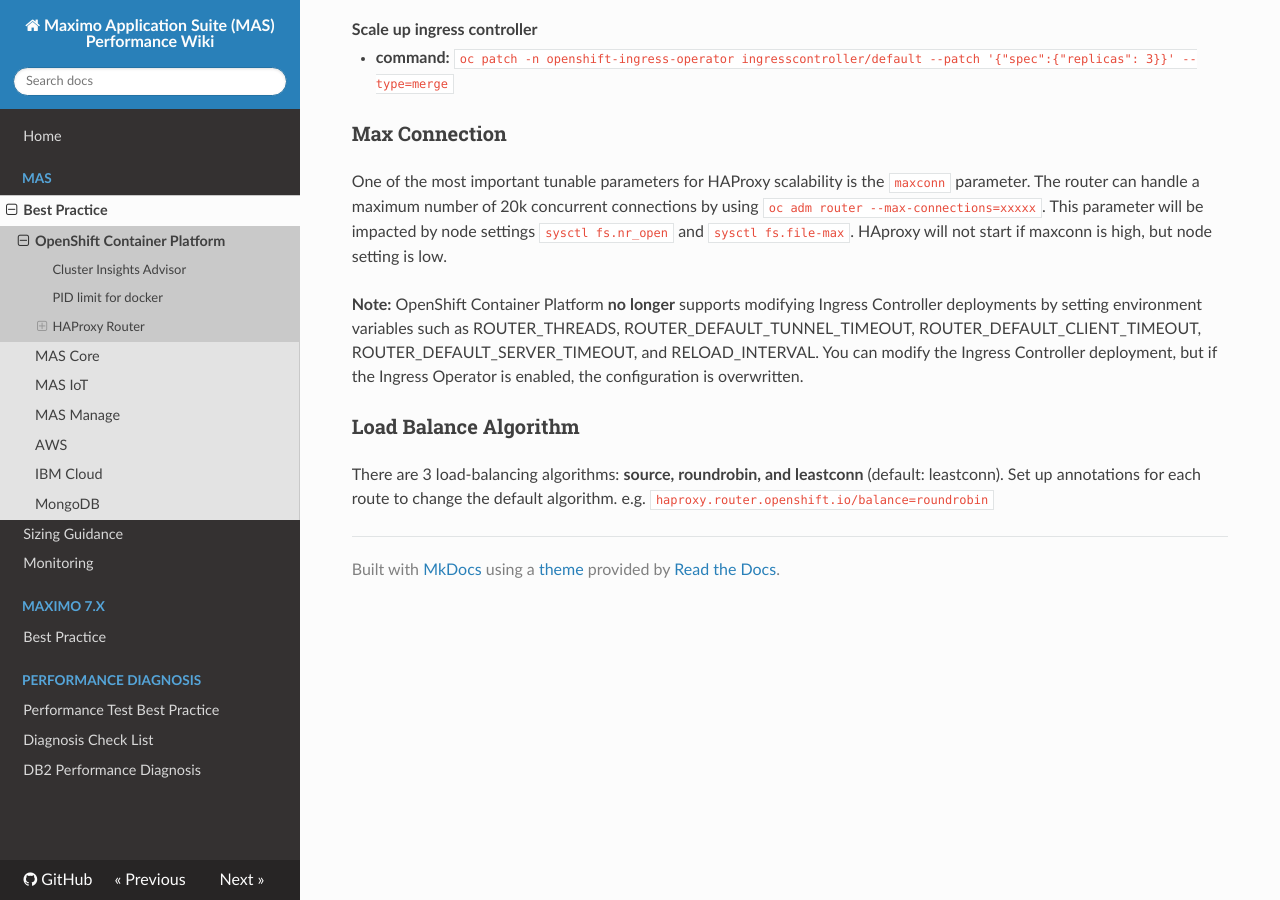
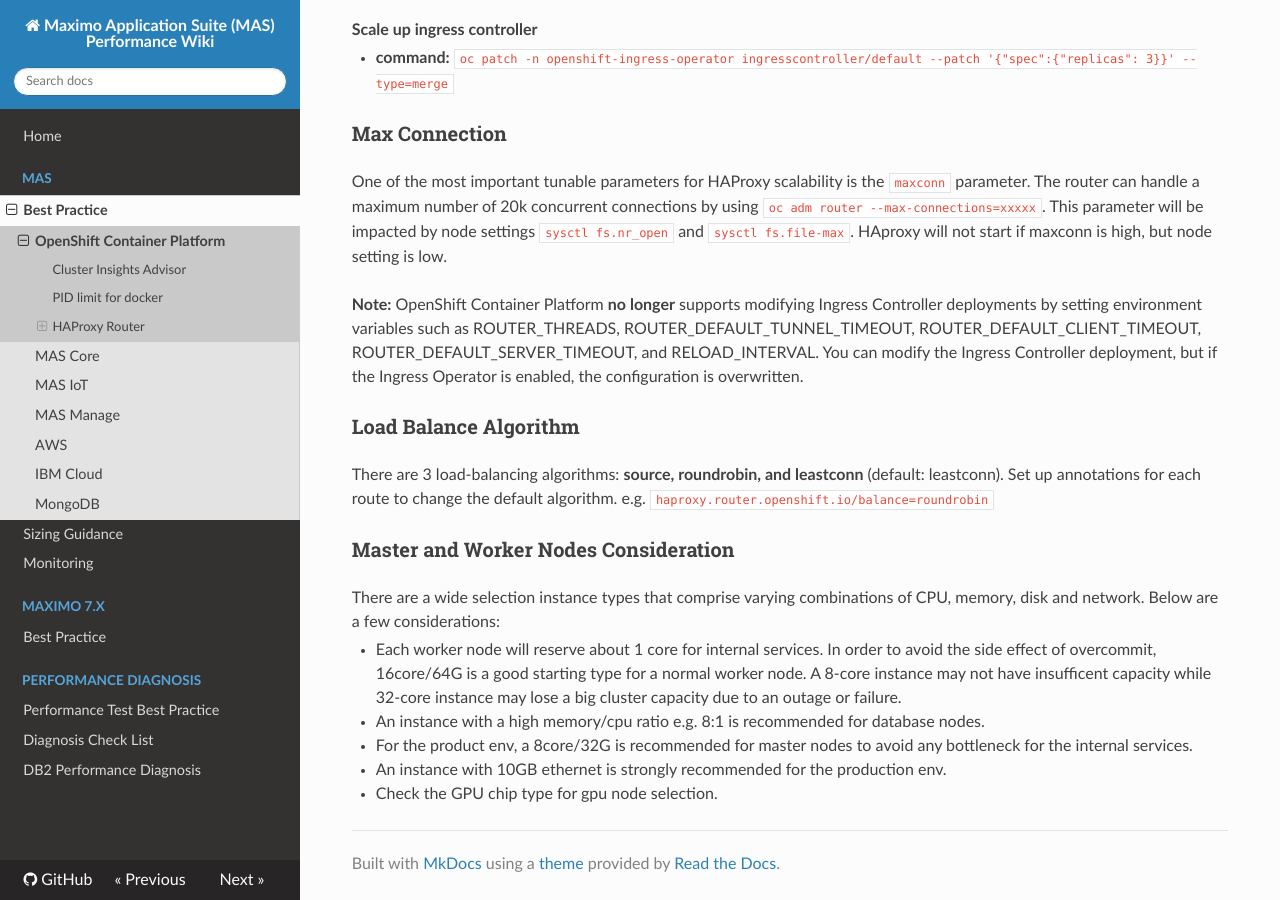
Before and after one commit to ibm-mas/mas-performance, an MkDocs documentation site: the page built from docs/mas/ocp/bestpractice.md, in a window 1280 px wide and 900 px high, scrolled down 1219 px. Built offline with MkDocs 1.6.1, drawn with Linux system fonts in a browser that asks for light colours; nearby versions of some CDN libraries.

Commit message:
[patch] update ocp best practice with instance type consideration

```diff
--- a/docs/mas/ocp/bestpractice.md
+++ b/docs/mas/ocp/bestpractice.md
@@ -59,3 +59,13 @@
 ### Load Balance Algorithm
 
 There are 3 load-balancing algorithms: **source, roundrobin, and leastconn** (default: leastconn). Set up annotations for each route to change the default algorithm. e.g. `haproxy.router.openshift.io/balance=roundrobin`
+
+### Master and Worker Nodes Consideration
+
+There are a wide selection instance types that comprise varying combinations of CPU, memory, disk and network. Below are a few considerations:
+
+- Each worker node will reserve about 1 core for internal services. In order to avoid the side effect of overcommit, 16core/64G is a good starting type for a normal worker node. A 8-core instance may not have insufficent capacity while 32-core instance may lose a big cluster capacity due to an outage or failure.
+- An instance with a high memory/cpu ratio e.g. 8:1 is recommended for database nodes.
+- For the product env, a 8core/32G is recommended for master nodes to avoid any bottleneck for the internal services.
+- An instance with 10GB ethernet is strongly recommended for the production env.
+- Check the GPU chip type for gpu node selection.
```
